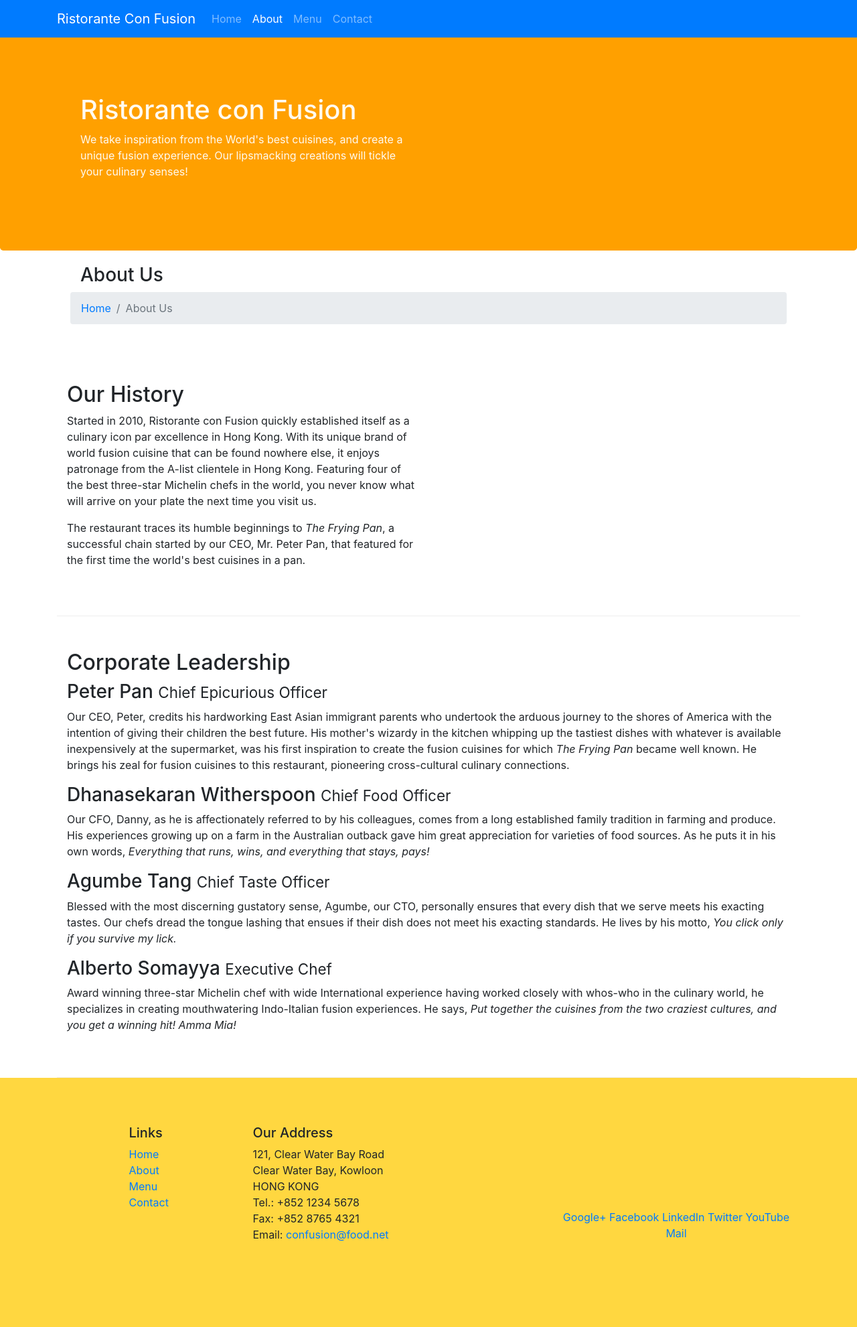
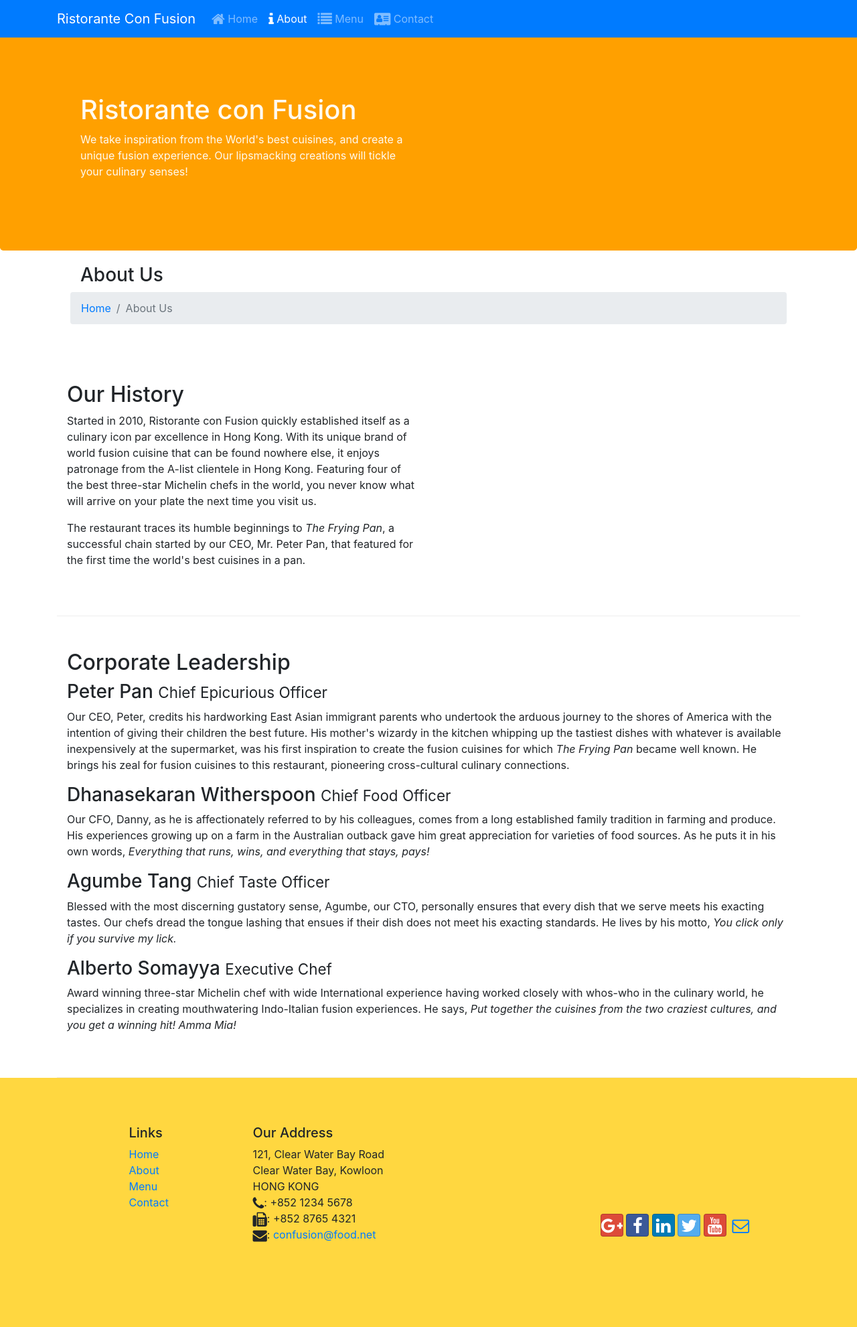
Before and after one commit to SwampertX/hkust-bootstrap, a website: page aboutus.html in a window 1280 px wide. Shown: the top 1981 px of the page at 67% size. Drawn offline with nearby package versions, Linux system fonts and the light colour scheme.

Commit message:
font-icons

```diff
--- a/aboutus.html
+++ b/aboutus.html
@@ -8,6 +8,8 @@
     <meta http-equiv="x-ua-compatible" content="ie=edge">
 
     <link rel="stylesheet" href="node_modules/bootstrap/dist/css/bootstrap.min.css">
+    <link rel="stylesheet" href="node_modules/font-awesome/css/font-awesome.min.css">
+    <link rel="stylesheet" href="node_modules/bootstrap-social/bootstrap-social.css">
     <link rel="stylesheet" href="css/styles.css">
 
 
@@ -28,18 +30,26 @@
             <div class="collapse navbar-collapse" id="Navbar">
                 <ul class="navbar-nav mr-auto">
                     <li class="nav-item">
-                        <a class="nav-link" href="./index.html">Home</a>
+                        <a class="nav-link" href="./index.html">
+                            <span class="fa fa-home fa-lg"></span>
+                            Home</a>
                     </li>
                     <li class="nav-item active">
-                        <a class="nav-link" href="#">About</a>
+                        <a class="nav-link" href="#">
+                            <span class="fa fa-info fa-lg"></span>
+                            About</a>
                     </li>
                     <li class="nav-item">
-                        <a class="nav-link" href="#">Menu</a>
+                        <a class="nav-link" href="#">
+                            <span class="fa fa-list fa-lg"></span>
+                            Menu</a>
                     </li>
                     <li class="nav-item">
-                        <a class="nav-link" href="#">Contact</a>
+                        <a class="nav-link" href="#">
+                            <span class="fa fa-address-card fa-lg"></span>
+                            Contact</a>
                     </li>
-                </ul>
+               </ul>
             </div>
         </div>
     </nav>
@@ -116,19 +126,30 @@
 		              121, Clear Water Bay Road<br>
 		              Clear Water Bay, Kowloon<br>
 		              HONG KONG<br>
-		              Tel.: +852 1234 5678<br>
-		              Fax: +852 8765 4321<br>
-		              Email: <a href="mailto:confusion@food.net">confusion@food.net</a>
+		              <i class="fa fa-phone fa-lg"></i>: +852 1234 5678<br>
+		              <i class="fa fa-fax fa-lg"></i>: +852 8765 4321<br>
+		              <i class="fa fa-envelope fa-lg"></i>: <a href="mailto:confusion@food.net">confusion@food.net</a>
 		           </address>
                 </div>
                 <div class="col-12 col-sm-4 align-self-center">
                     <div class="text-center">
-                        <a href="http://google.com/+">Google+</a>
-                        <a href="http://www.facebook.com/profile.php?id=">Facebook</a>
-                        <a href="http://www.linkedin.com/in/">LinkedIn</a>
-                        <a href="http://twitter.com/">Twitter</a>
-                        <a href="http://youtube.com/">YouTube</a>
-                        <a href="mailto:">Mail</a>
+                        <a class="btn btn-social-icon btn-google"
+                            href="http://google.com/+">
+                            <i class="fa fa-google-plus fa-lg"></i></a>
+                        <a class="btn btn-social-icon btn-facebook"
+                            href="http://www.facebook.com/profile.php?id=">
+                                <i class="fa fa-facebook fa-lg"></i></a>
+                        <a class="btn btn-social-icon btn-linkedin"
+                            href="http://www.linkedin.com/in/">
+                                <i class="fa fa-linkedin fa-lg"></i></a>
+                        <a class="btn btn-social-icon btn-twitter"
+                            href="http://twitter.com/">
+                                <i class="fa fa-twitter fa-lg"></i></a>
+                        <a class="btn btn-social-icon btn-google"
+                            href="http://youtube.com/">
+                                <i class="fa fa-youtube fa-lg"></i></a>
+                        <a class="btn btn-social-icon"
+                            href="mailto:"><i class="fa fa-envelope-o"></i></a>
                     </div>
                 </div>
            </div>
--- a/package.json
+++ b/package.json
@@ -23,6 +23,8 @@
   },
   "dependencies": {
     "bootstrap": "^4.1.3",
+    "bootstrap-social": "^5.1.1",
+    "font-awesome": "^4.7.0",
     "jquery": "^3.3.1",
     "popper.js": "^1.14.5"
   }
```
Also changed, not shown: index.html (+36 -15 lines), notes.md (+11 -0 lines), 1 other file.
